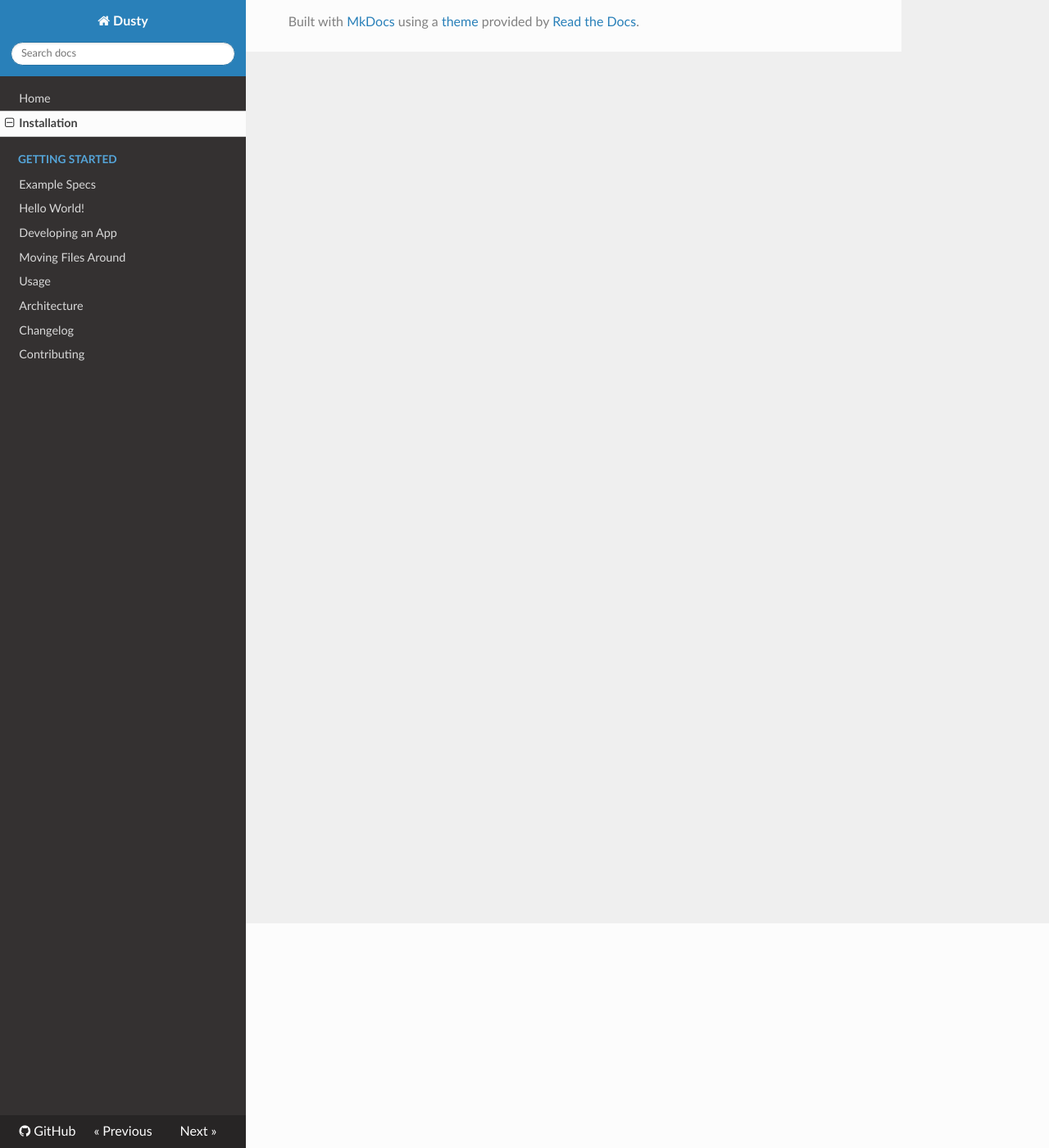
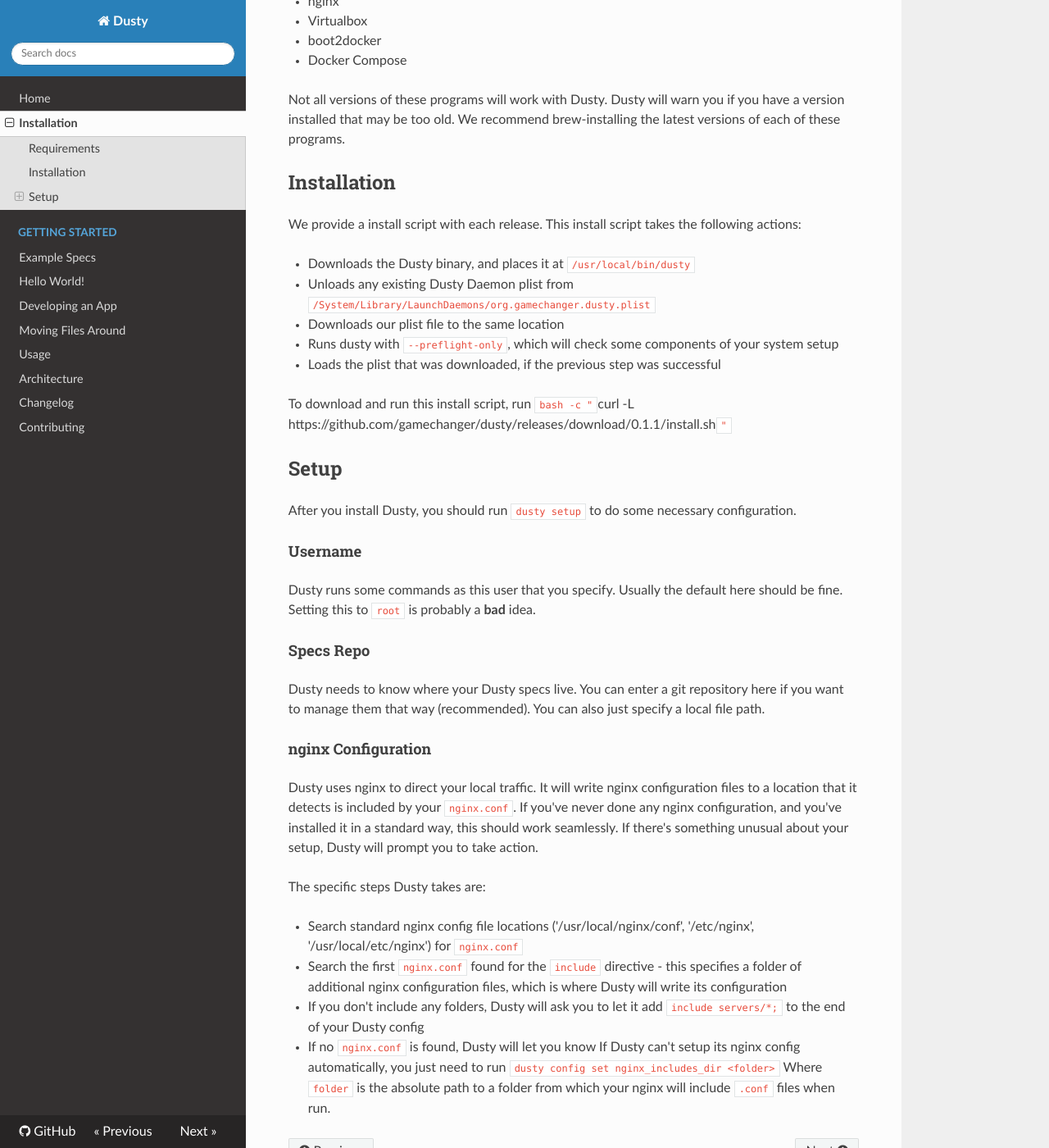
Before and after one commit to gamechanger/dusty, an MkDocs documentation site: the page built from docs/installation.md, in a window 1280 px wide and 1400 px high, scrolled down 274 px. Shown: the whole window at 82% size. Built offline with MkDocs 1.6.1, drawn with Linux system fonts in a browser that asks for light colours; nearby versions of some CDN libraries; old or Windows-style settings are respelled for this version of MkDocs; some of the changed text lies outside the part shown.

Commit message:
write basic installation stuff

````diff
--- a/docs/installation.md
+++ b/docs/installation.md
@@ -1,3 +1,63 @@
-# Installation
+# Installing Dusty
 
-Coming Soon
+## Requirements
+You must have the following installed in order to run Dusty:
+
+ * nginx
+ * Virtualbox
+ * boot2docker
+ * Docker Compose
+
+Not all versions of these programs will work with Dusty.  Dusty
+will warn you if you have a version installed that may be too old.
+We recommend brew-installing the latest versions of each of these
+programs.
+
+## Installation
+
+We provide a install script with each release.  This install script
+takes the following actions:
+
+* Downloads the Dusty binary, and places it at `/usr/local/bin/dusty`
+* Unloads any existing Dusty Daemon plist from `/System/Library/LaunchDaemons/org.gamechanger.dusty.plist`
+* Downloads our plist file to the same location
+* Runs dusty with `--preflight-only`, which will check some components of your system setup
+* Loads the plist that was downloaded, if the previous step was successful
+
+To download and run this install script, run
+`bash -c "`curl -L https://github.com/gamechanger/dusty/releases/download/0.1.1/install.sh`"`
+
+## Setup
+
+After you install Dusty, you should run `dusty setup` to do some
+necessary configuration.
+
+#### Username
+
+Dusty runs some commands as this user that you specify.  Usually the default
+here should be fine. Setting this to `root` is probably a **bad** idea.
+
+#### Specs Repo
+
+Dusty needs to know where your Dusty specs live.  You can enter a git
+repository here if you want to manage them that way (recommended).  You
+can also just specify a local file path.
+
+#### nginx Configuration
+
+Dusty uses nginx to direct your local traffic.  It will write nginx configuration
+files to a location that it detects is included by your `nginx.conf`.  If you've
+never done any nginx configuration, and you've installed it in a standard way,
+this should work seamlessly.  If there's something unusual about your setup,
+Dusty will prompt you to take action.
+
+The specific steps Dusty takes are:
+
+* Search standard nginx config file locations ('/usr/local/nginx/conf', '/etc/nginx', '/usr/local/etc/nginx') for `nginx.conf`
+* Search the first `nginx.conf` found for the `include` directive - this specifies a folder of additional nginx configuration files, which is where Dusty will write its configuration
+* If you don't include any folders, Dusty will ask you to let it add `include servers/*;` to the end of your Dusty config
+* If no `nginx.conf` is found, Dusty will let you know
+If Dusty can't setup its nginx config automatically, you just need to run
+```dusty config set nginx_includes_dir <folder>```
+Where `folder` is the absolute path to a folder from which your nginx will include `.conf`
+files when run.
````
